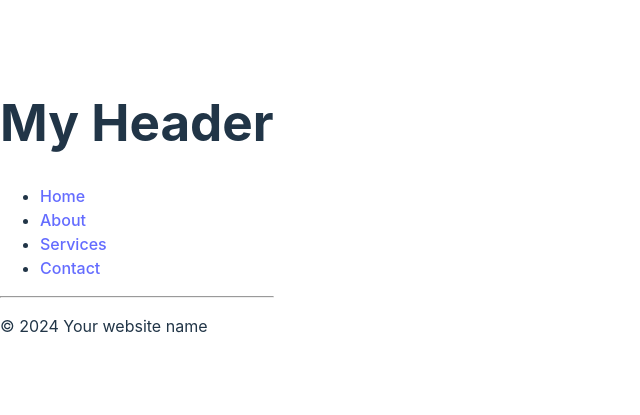
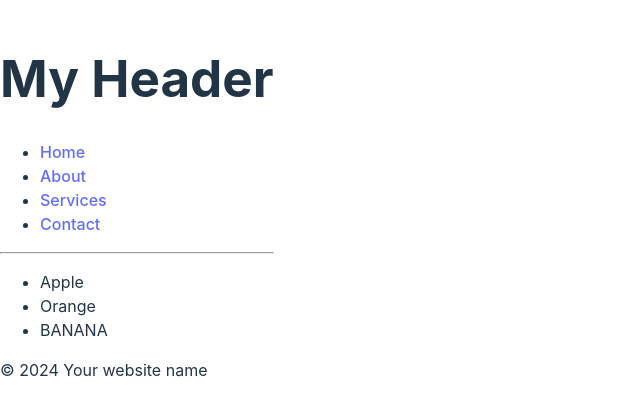
Before and after one commit to Piwoksn/React-Js-2, a React (Vite) app in the folder my-react-app/: page / in a window 1280 px wide. Shown: the part 193-608 px from the top of the page, without its empty margins (0-640 px from the left). Built offline with nearby package versions, Linux system fonts and the light colour scheme.

Commit message:
added the food.jsx to app.jsx

```diff
--- a/my-react-app/src/App.jsx
+++ b/my-react-app/src/App.jsx
@@ -1,5 +1,6 @@
 import Footer from "./Footer";
 import Header from "./Header";
+import Food from "./Food";
 
 function App() {
   return (
@@ -7,6 +8,7 @@ function App() {
       {/* we use fragments to be able to show more than one components */}
 
       <Header />
+      <Food />
       <Footer />
     </>
   );
--- a/my-react-app/src/Food.jsx
+++ b/my-react-app/src/Food.jsx
@@ -1,4 +1,13 @@
-function Food(){
+function Food() {
+  const food1 = "Orange";
+  const food2 = "Banana";
+  return (
+    <ul>
+      <li>Apple</li>
+      <li>{food1}</li>
+      <li>{food2.toUpperCase()}</li>
+    </ul>
+  );
+}
 
-    return();
-}
+export default Food;
```
